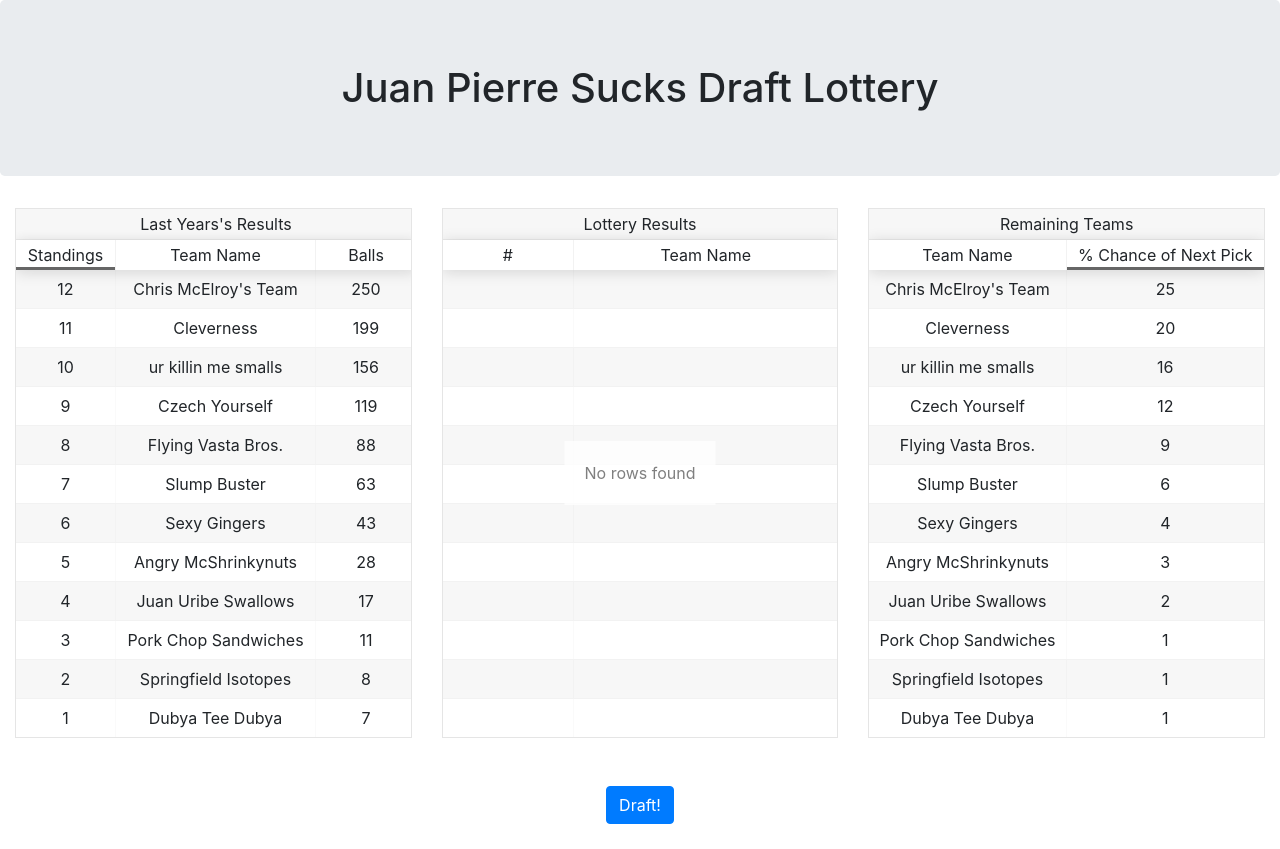
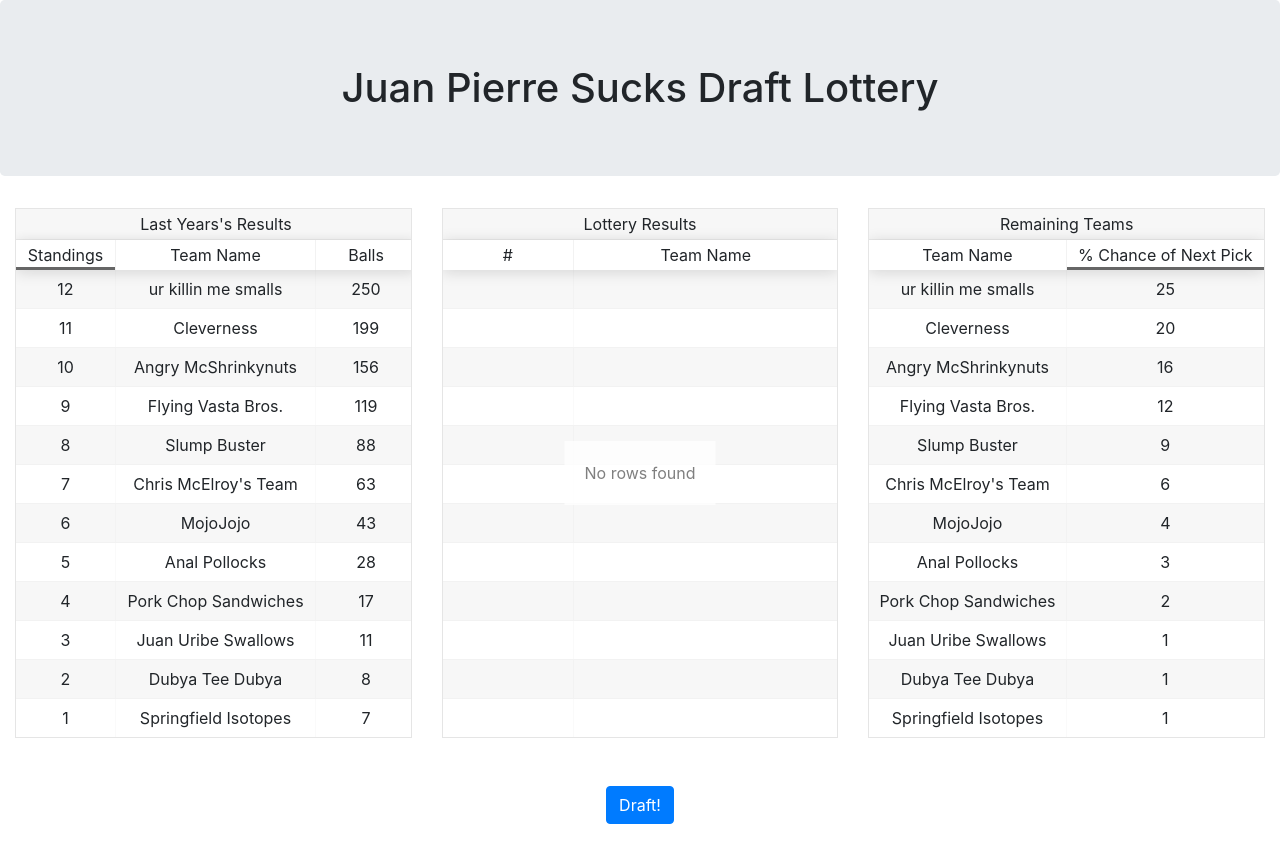
Before and after one commit to mwilkens731/draftLottery, a React (Create React App) app: page / in a window 1280 px wide. Built offline with nearby package versions, Linux system fonts and the light colour scheme.

Commit message:
2018 standings

```diff
--- a/src/LastYear.js
+++ b/src/LastYear.js
@@ -1,51 +1,51 @@
 const lastYear = [
   {
-    teamName: 'Dubya Tee Dubya',
+    teamName: 'Springfield Isotopes',
     finalStanding: 1,
     balls: 7
   },
   {
-    teamName: 'Springfield Isotopes',
+    teamName: 'Dubya Tee Dubya',
     finalStanding: 2,
     balls: 8
   },
   {
-    teamName: 'Pork Chop Sandwiches',
+    teamName: 'Juan Uribe Swallows',
     finalStanding: 3,
     balls: 11
   },
   {
-    teamName: 'Juan Uribe Swallows',
+    teamName: 'Pork Chop Sandwiches',
     finalStanding: 4,
     balls: 17
   },
   {
-    teamName: 'Angry McShrinkynuts',
+    teamName: 'Anal Pollocks',
     finalStanding: 5,
     balls: 28
   },
   {
-    teamName: 'Sexy Gingers',
+    teamName:'MojoJojo' ,
     finalStanding: 6,
     balls: 43
   },
   {
-    teamName: 'Slump Buster',
+    teamName: 'Chris McElroy\'s Team',
     finalStanding: 7,
     balls: 63
   },
   {
-    teamName: 'Flying Vasta Bros.',
+    teamName: 'Slump Buster',
     finalStanding: 8,
     balls: 88
   },
   {
-    teamName: 'Czech Yourself',
+    teamName: 'Flying Vasta Bros.',
     finalStanding: 9,
     balls: 119
   },
   {
-    teamName: 'ur killin me smalls',
+    teamName: 'Angry McShrinkynuts',
     finalStanding: 10,
     balls: 156
   },
@@ -55,7 +55,7 @@ const lastYear = [
     balls: 199
   },
   {
-    teamName: 'Chris McElroy\'s Team',
+    teamName: 'ur killin me smalls',
     finalStanding: 12,
     balls: 250
   }
```
